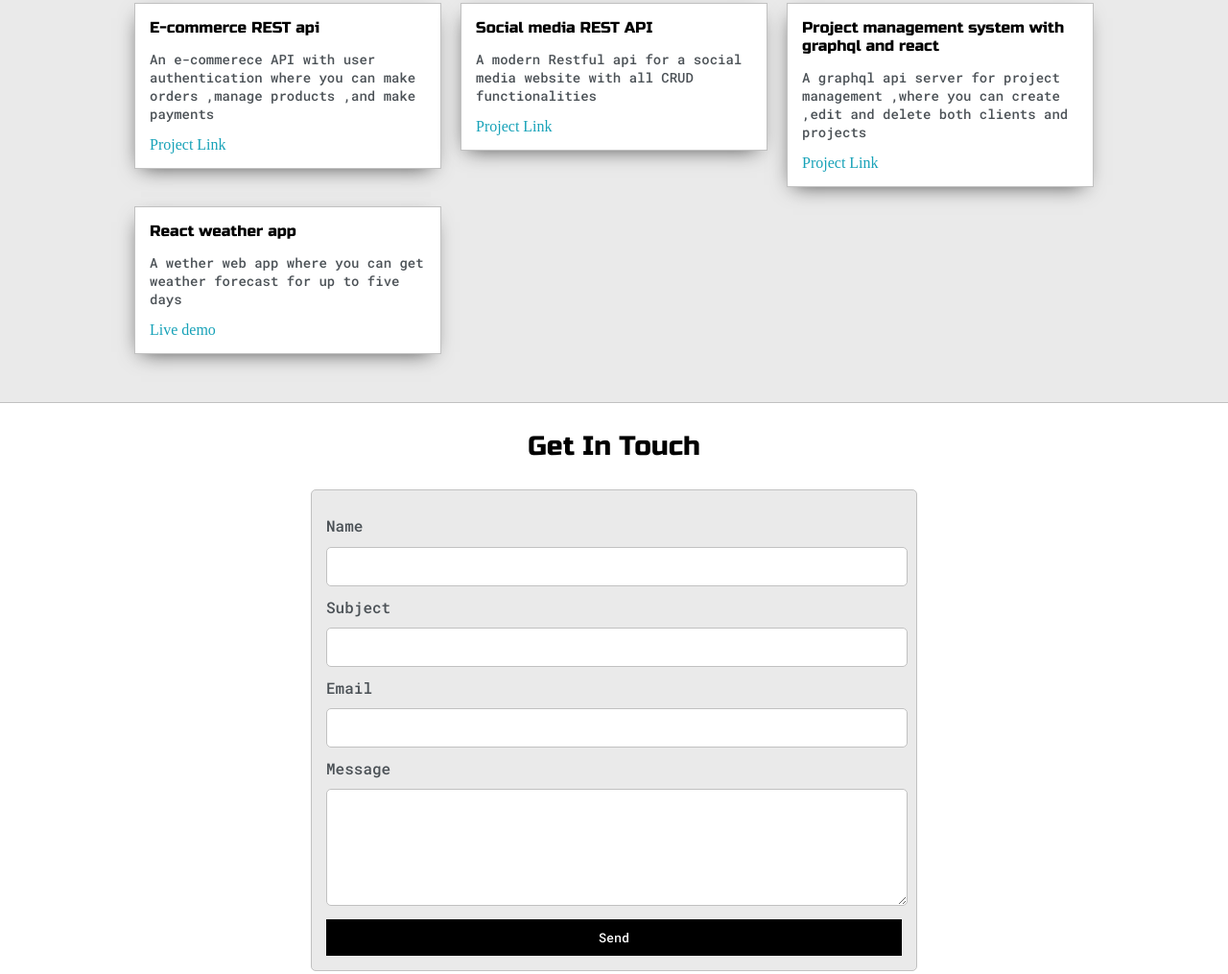
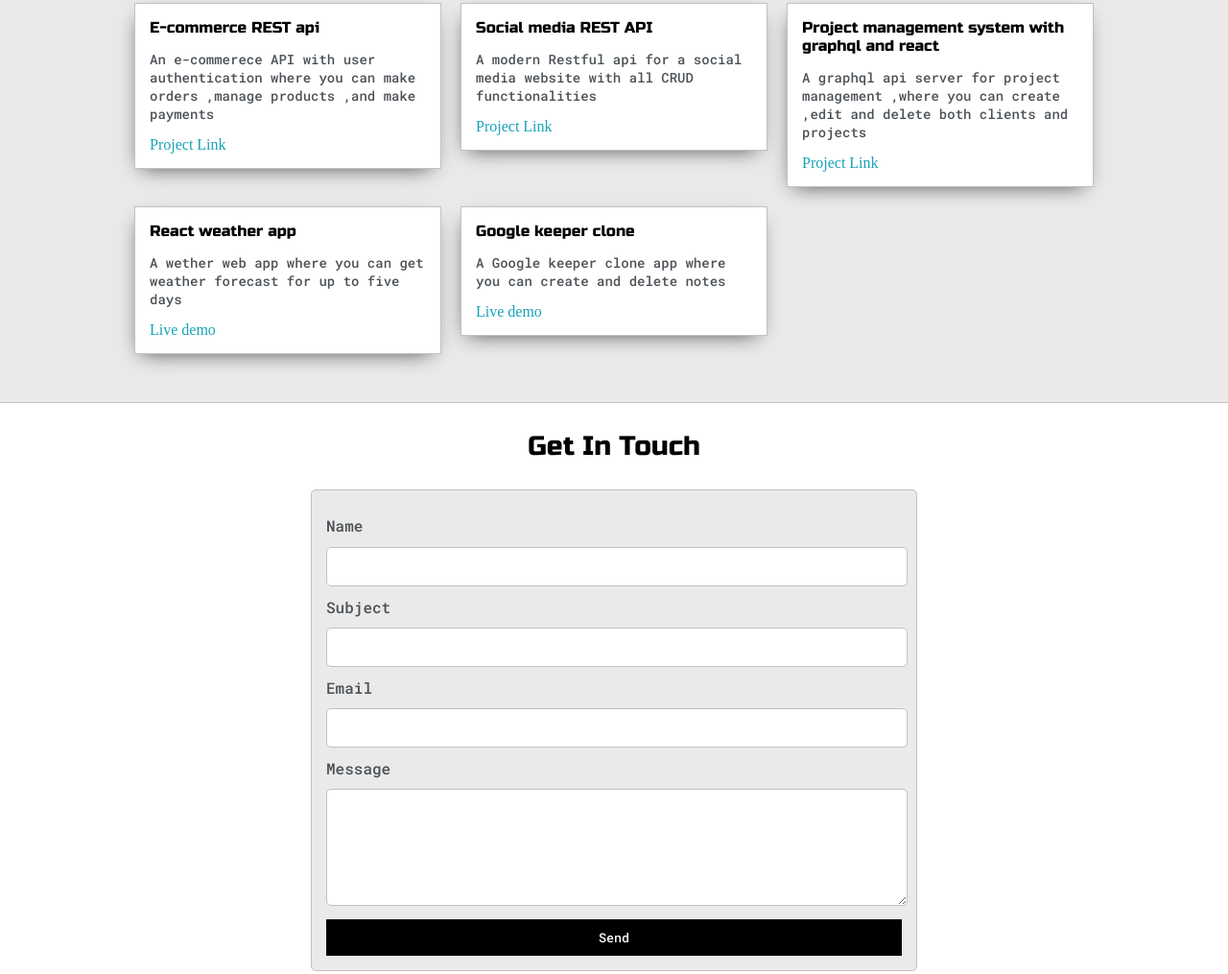
Before and after one commit to AXUNDA/portfolio-website, a website: page index.html in a window 1280 px wide. Shown: the part 1409-2424 px from the top of the page at 96% size. Drawn offline with Linux system fonts and the light colour scheme.

Commit message:
added clone website

```diff
--- a/index.html
+++ b/index.html
@@ -180,6 +180,17 @@
 							<a href="https://fast-cove-85202.herokuapp.com/">Live demo</a>
 						</div>
 					</div>
+
+				</div>
+				<div>
+					<div class="post">
+						<!-- <img class="thumbnail" src="images/tired.png"/> -->
+						<div class="post-preview">
+							<h6 class="post-title">Google keeper clone</h6>
+							<p class="post-intro">A Google keeper clone app where you can create and delete notes</p>
+							<a href="https://desolate-inlet-12947.herokuapp.com/">Live demo</a>
+						</div>
+					</div>
 				</div>
 
 			</div>
```
